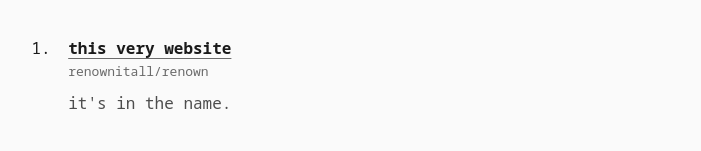
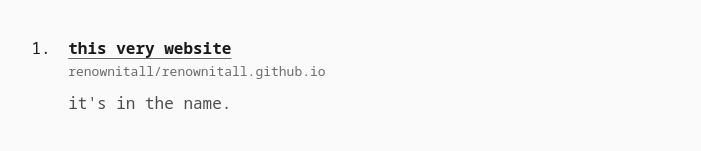
Before and after one commit to renownitall/renownitall.github.io, a Svelte app: page / in a window 1280 px wide. Shown: the part 340-491 px from the top of the page, without its empty margins (287-988 px from the left). Built offline with nearby package versions, Linux system fonts and the light colour scheme.

Commit message:
build: serve site from the user page root

```diff
--- a/src/App.svelte
+++ b/src/App.svelte
@@ -16,8 +16,8 @@
     {
       title: 'this very website',
       description: 'it\'s in the name.',
-      link: 'https://github.com/renownitall/renown',
-      url: 'renownitall/renown',
+      link: 'https://github.com/renownitall/renownitall.github.io',
+      url: 'renownitall/renownitall.github.io',
     },
     {
       title: 'dotfiles',
--- a/vite.config.js
+++ b/vite.config.js
@@ -4,8 +4,8 @@ import { svelte } from '@sveltejs/vite-plugin-svelte'
 // https://vite.dev/config/
 export default defineConfig({
   plugins: [svelte()],
-  // Serve from /renown/ on GitHub Pages, where this repository is a project page.
-  base: '/renown/',
+  // Serve from the site root on GitHub Pages, where the user page repo is the site itself.
+  base: '/',
   // Permit Arena's proxied preview hostname while developing in Agent Mode.
   server: { allowedHosts: true },
 })
```
